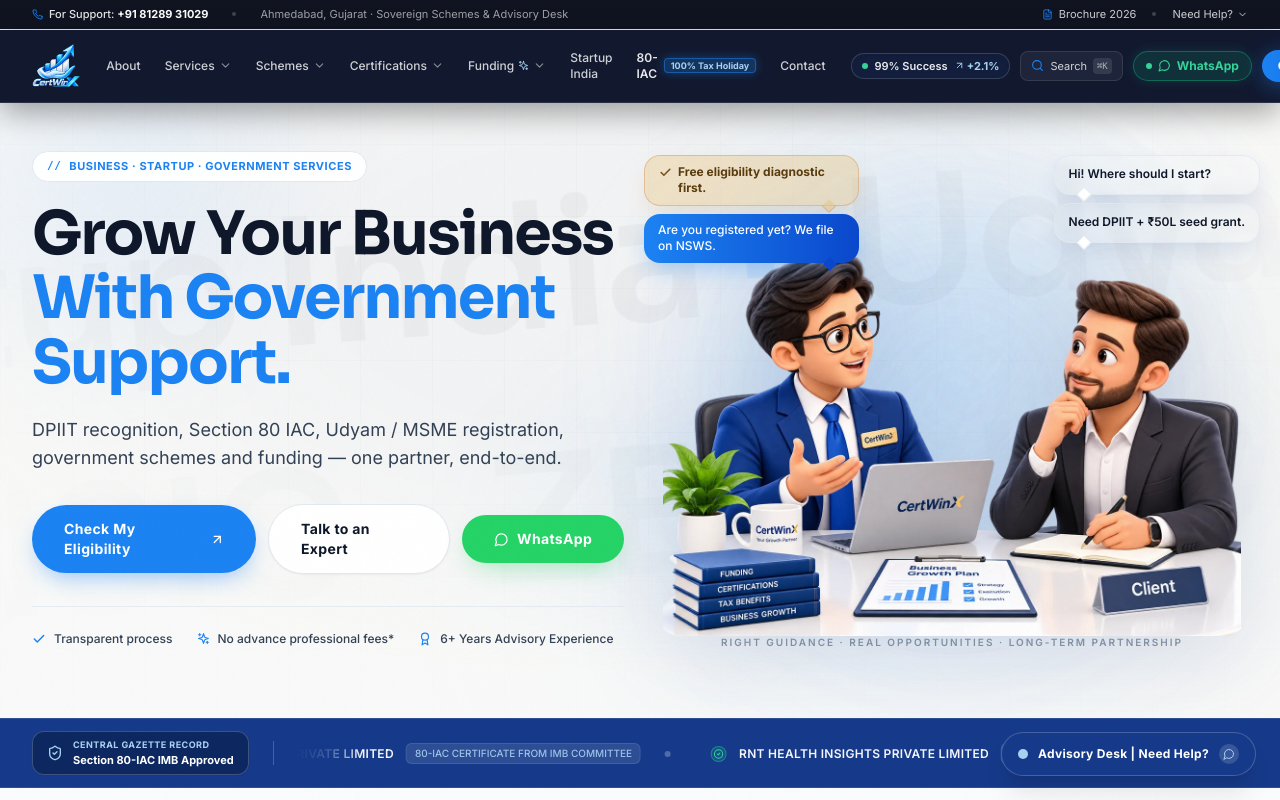
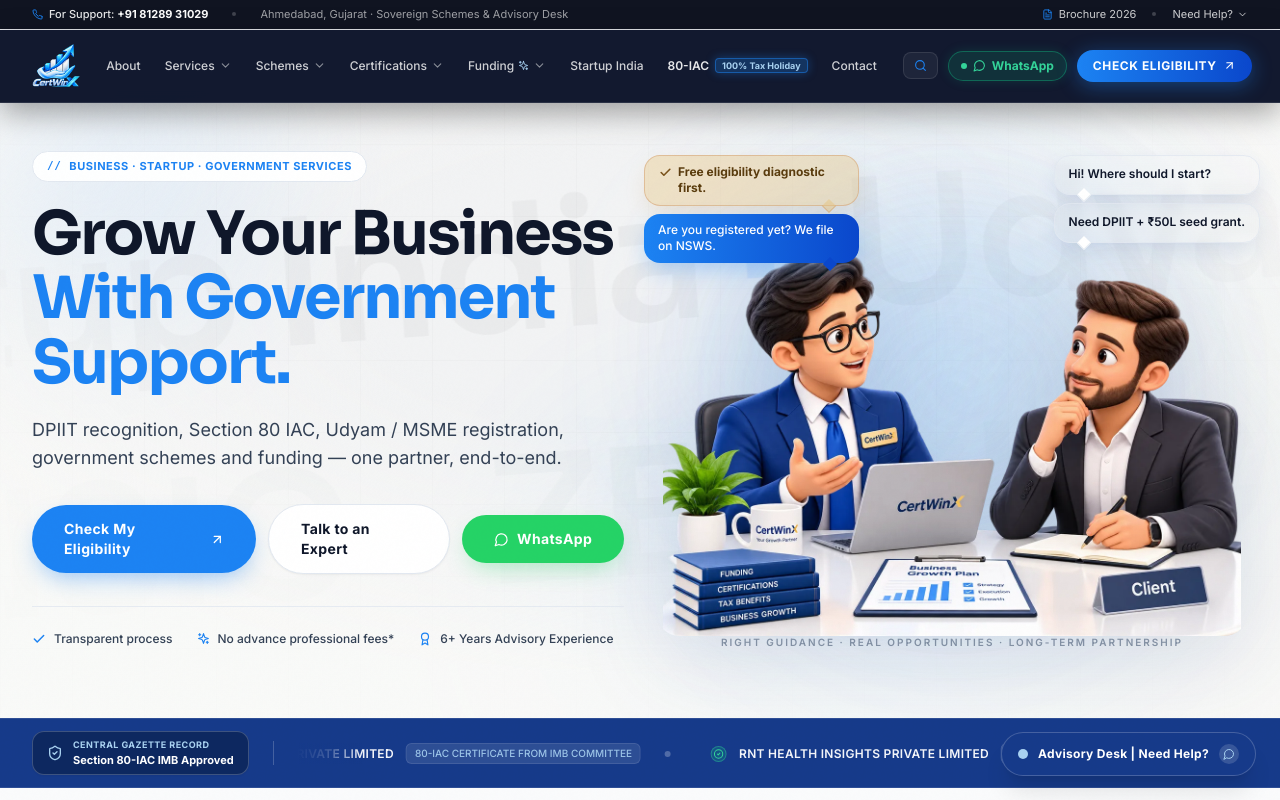
Before and after one commit to dipenzala/certwinx-platform, a React (Vite) app: page / in a window 1280 px wide. Shown: the top 800 px of the page. Built offline with nearby package versions, Linux system fonts and the light colour scheme.

Commit message:
fix(header): prevent horizontal overflow on standard laptops by adding whitespace-nowrap and showing metric capsule on 2xl

```diff
--- a/src/components/layout/Header.jsx
+++ b/src/components/layout/Header.jsx
@@ -315,12 +315,12 @@ export default function Header({ onMenuToggle }) {
               </div>
 
               {/* DESKTOP PRIMARY NAVIGATION */}
-              <nav className="hidden lg:flex items-center gap-0.5 xl:gap-1" aria-label="Main Navigation">
+              <nav className="hidden lg:flex items-center gap-0.5 xl:gap-1 text-xs" aria-label="Main Navigation">
 
                 {/* 1. About */}
                 <Link
                   to="/about"
-                  className={`px-2 xl:px-2.5 py-1.5 rounded-lg text-xs font-medium transition-colors ${
+                  className={`px-2 xl:px-2.5 py-1.5 rounded-lg text-xs font-medium whitespace-nowrap transition-colors ${
                     location.pathname === '/about' ? 'text-[#1C83F3] font-bold bg-white/10' : 'text-white/80 hover:text-white hover:bg-white/5'
                   }`}
                 >
@@ -329,13 +329,13 @@ export default function Header({ onMenuToggle }) {
 
                 {/* 2. Services (Two-Panel Mega-Menu - CorporateMart Depth) */}
                 <div
-                  className="relative"
+                  className="relative shrink-0"
                   onMouseEnter={() => handleMouseEnter('services')}
                   onMouseLeave={handleMouseLeave}
                 >
                   <button
                     onClick={() => toggleDropdown('services')}
-                    className={`inline-flex items-center gap-1 px-2 xl:px-2.5 py-1.5 rounded-lg text-xs font-medium transition-colors cursor-pointer ${
+                    className={`inline-flex items-center gap-1 px-2 xl:px-2.5 py-1.5 rounded-lg text-xs font-medium whitespace-nowrap transition-colors cursor-pointer ${
                       activeDropdown === 'services' || location.pathname.startsWith('/services')
                         ? 'text-[#1C83F3] font-bold bg-white/10'
                         : 'text-white/80 hover:text-white hover:bg-white/5'
@@ -453,13 +453,13 @@ export default function Header({ onMenuToggle }) {
 
                 {/* 3. Schemes (Dropdown) */}
                 <div
-                  className="relative"
+                  className="relative shrink-0"
                   onMouseEnter={() => handleMouseEnter('schemes')}
                   onMouseLeave={handleMouseLeave}
                 >
                   <button
                     onClick={() => toggleDropdown('schemes')}
-                    className={`inline-flex items-center gap-1 px-2 xl:px-2.5 py-1.5 rounded-lg text-xs font-medium transition-colors cursor-pointer ${
+                    className={`inline-flex items-center gap-1 px-2 xl:px-2.5 py-1.5 rounded-lg text-xs font-medium whitespace-nowrap transition-colors cursor-pointer ${
                       activeDropdown === 'schemes' || location.pathname.startsWith('/schemes')
                         ? 'text-[#1C83F3] font-bold bg-white/10'
                         : 'text-white/80 hover:text-white hover:bg-white/5'
@@ -515,13 +515,13 @@ export default function Header({ onMenuToggle }) {
 
                 {/* 4. Certifications (Dropdown) */}
                 <div
-                  className="relative"
+                  className="relative shrink-0"
                   onMouseEnter={() => handleMouseEnter('certifications')}
                   onMouseLeave={handleMouseLeave}
                 >
                   <button
                     onClick={() => toggleDropdown('certifications')}
-                    className={`inline-flex items-center gap-1 px-2 xl:px-2.5 py-1.5 rounded-lg text-xs font-medium transition-colors cursor-pointer ${
+                    className={`inline-flex items-center gap-1 px-2 xl:px-2.5 py-1.5 rounded-lg text-xs font-medium whitespace-nowrap transition-colors cursor-pointer ${
                       activeDropdown === 'certifications' || location.pathname.startsWith('/certifications')
                         ? 'text-[#1C83F3] font-bold bg-white/10'
                         : 'text-white/80 hover:text-white hover:bg-white/5'
@@ -580,13 +580,13 @@ export default function Header({ onMenuToggle }) {
 
                 {/* 5. Funding (Dropdown) */}
                 <div
-                  className="relative"
+                  className="relative shrink-0"
                   onMouseEnter={() => handleMouseEnter('funding')}
                   onMouseLeave={handleMouseLeave}
                 >
                   <button
                     onClick={() => toggleDropdown('funding')}
-                    className={`inline-flex items-center gap-1 px-2 xl:px-2.5 py-1.5 rounded-lg text-xs font-medium transition-colors cursor-pointer ${
+                    className={`inline-flex items-center gap-1 px-2 xl:px-2.5 py-1.5 rounded-lg text-xs font-medium whitespace-nowrap transition-colors cursor-pointer ${
                       activeDropdown === 'funding' || location.pathname.startsWith('/funding')
                         ? 'text-[#1C83F3] font-bold bg-white/10'
                         : 'text-white/80 hover:text-white hover:bg-white/5'
@@ -647,7 +647,7 @@ export default function Header({ onMenuToggle }) {
                 {/* 6. Startup India (DPIIT) */}
                 <Link
                   to="/startup"
-                  className={`px-2 xl:px-2.5 py-1.5 rounded-lg text-xs font-medium transition-colors ${
+                  className={`px-2 xl:px-2.5 py-1.5 rounded-lg text-xs font-medium whitespace-nowrap transition-colors ${
                     location.pathname === '/startup' ? 'text-[#1C83F3] font-bold bg-white/10' : 'text-white/80 hover:text-white hover:bg-white/5'
                   }`}
                 >
@@ -657,13 +657,13 @@ export default function Header({ onMenuToggle }) {
                 {/* 7. 80-IAC (Tax Holiday Pill with Glowing Badge) */}
                 <Link
                   to="/eligibility/80-iac"
-                  className={`inline-flex items-center gap-1.5 px-2 xl:px-2.5 py-1.5 rounded-lg text-xs font-semibold transition-all ${
+                  className={`inline-flex items-center gap-1.5 px-2 xl:px-2.5 py-1.5 rounded-lg text-xs font-semibold whitespace-nowrap transition-all ${
                     location.pathname === '/eligibility/80-iac'
                       ? 'text-[#1C83F3] font-bold bg-white/10'
                       : 'text-white/90 hover:text-white hover:bg-white/5'
                   }`}
                 >
-                  <span>80-IAC</span>
+                  <span className="whitespace-nowrap">80-IAC</span>
                   <span className="inline-flex items-center px-1.5 py-0.5 rounded text-[9px] font-bold bg-[#1C83F3]/25 border border-[#1C83F3]/50 text-sky shadow-[0_0_10px_rgba(28,131,243,0.35)] leading-none whitespace-nowrap">
                     100% Tax Holiday
                   </span>
@@ -672,7 +672,7 @@ export default function Header({ onMenuToggle }) {
                 {/* 8. Contact */}
                 <Link
                   to="/contact"
-                  className={`px-2 xl:px-2.5 py-1.5 rounded-lg text-xs font-medium transition-colors ${
+                  className={`px-2 xl:px-2.5 py-1.5 rounded-lg text-xs font-medium whitespace-nowrap transition-colors ${
                     location.pathname === '/contact' ? 'text-[#1C83F3] font-bold bg-white/10' : 'text-white/80 hover:text-white hover:bg-white/5'
                   }`}
                 >
@@ -684,11 +684,11 @@ export default function Header({ onMenuToggle }) {
               {/* ACTIONS RIGHT: Metric Capsule, Search, WhatsApp Desk, Check Eligibility CTA, Mobile Hamburger */}
               <div className="flex items-center gap-2 xl:gap-2.5 shrink-0">
 
-                {/* LIVE METRIC CAPSULE (As seen in Live certwinx.com benchmark) */}
-                <div className="hidden xl:flex items-center gap-1.5 px-2.5 py-1 rounded-full bg-[#131E3D] border border-white/15 text-xs text-white shadow-inner">
+                {/* LIVE METRIC CAPSULE (Visible on 2XL wide screens 1536px+ so standard laptops never overflow) */}
+                <div className="hidden 2xl:flex items-center gap-1.5 px-2.5 py-1 rounded-full bg-[#131E3D] border border-white/15 text-xs text-white shadow-inner shrink-0">
                   <span className="w-1.5 h-1.5 rounded-full bg-emerald-400 animate-pulse shrink-0" />
-                  <span className="font-semibold text-[11px] text-white/90">99% Success</span>
-                  <span className="text-[11px] text-[#A9D2F1] font-bold flex items-center gap-0.5">
+                  <span className="font-semibold text-[11px] text-white/90 whitespace-nowrap">99% Success</span>
+                  <span className="text-[11px] text-[#A9D2F1] font-bold flex items-center gap-0.5 whitespace-nowrap">
                     <ArrowUpRight size={11} />
                     <span>+2.1%</span>
                   </span>
@@ -697,12 +697,12 @@ export default function Header({ onMenuToggle }) {
                 {/* GLOBAL SEARCH TRIGGER */}
                 <button
                   onClick={() => setSearchOpen(true)}
-                  className="hidden lg:flex items-center gap-1.5 px-2.5 py-1.5 rounded-lg bg-white/5 hover:bg-white/10 border border-white/10 text-white/80 hover:text-white transition-colors cursor-pointer text-xs"
+                  className="hidden lg:flex items-center gap-1.5 p-1.5 xl:px-2.5 xl:py-1.5 rounded-lg bg-white/5 hover:bg-white/10 border border-white/10 text-white/80 hover:text-white transition-colors cursor-pointer text-xs shrink-0"
                   aria-label="Search CertWinX services"
                 >
                   <Search size={13} className="text-[#1C83F3]" />
-                  <span className="hidden xl:inline text-[11px]">Search</span>
-                  <kbd className="hidden xl:inline-block px-1 py-0.2 rounded text-[9px] bg-white/10 text-white/60 font-mono">⌘K</kbd>
+                  <span className="hidden 2xl:inline text-[11px] whitespace-nowrap">Search</span>
+                  <kbd className="hidden 2xl:inline-block px-1 py-0.2 rounded text-[9px] bg-white/10 text-white/60 font-mono">⌘K</kbd>
                 </button>
 
                 {/* WhatsApp Advisory Desk (Live Site Style) */}
@@ -710,7 +710,7 @@ export default function Header({ onMenuToggle }) {
                   href={getWhatsAppLink('Website Header Enquiry')}
                   target="_blank"
                   rel="noopener noreferrer"
-                  className="hidden md:inline-flex items-center gap-1.5 px-3 py-1.5 rounded-full bg-emerald-500/15 text-emerald-400 border border-emerald-500/40 hover:bg-emerald-500/25 text-xs font-bold transition-all shadow-[0_0_12px_rgba(16,185,129,0.15)]"
+                  className="hidden md:inline-flex items-center gap-1.5 px-3 py-1.5 rounded-full bg-emerald-500/15 text-emerald-400 border border-emerald-500/40 hover:bg-emerald-500/25 text-xs font-bold whitespace-nowrap transition-all shadow-[0_0_12px_rgba(16,185,129,0.15)] shrink-0"
                   aria-label="Contact CertWinX on WhatsApp"
                 >
                   <span className="w-1.5 h-1.5 rounded-full bg-emerald-400 animate-pulse" />
@@ -718,10 +718,10 @@ export default function Header({ onMenuToggle }) {
                   <span>WhatsApp</span>
                 </a>
 
-                {/* Primary CTA: CHECK ELIGIBILITY (Adjusted with right breathing margin so it never touches screen edge) */}
+                {/* Primary CTA: CHECK ELIGIBILITY (Guaranteed inside screen bounds with zero clipping) */}
                 <Link
                   to="/eligibility"
-                  className="hidden sm:inline-flex items-center gap-1.5 px-3.5 py-1.5 sm:px-4 sm:py-2 rounded-full bg-gradient-to-r from-[#1C83F3] to-[#0A47CC] hover:from-[#2B92FF] hover:to-[#1656E8] text-white text-xs font-bold uppercase tracking-wider shadow-[0_4px_20px_rgba(28,131,243,0.4)] hover:shadow-[0_6px_25px_rgba(28,131,243,0.6)] hover:scale-102 transition-all shrink-0 mr-1 sm:mr-3"
+                  className="hidden sm:inline-flex items-center gap-1.5 px-3.5 py-1.5 sm:px-4 sm:py-2 rounded-full bg-gradient-to-r from-[#1C83F3] to-[#0A47CC] hover:from-[#2B92FF] hover:to-[#1656E8] text-white text-xs font-bold uppercase tracking-wider whitespace-nowrap shadow-[0_4px_20px_rgba(28,131,243,0.4)] hover:shadow-[0_6px_25px_rgba(28,131,243,0.6)] hover:scale-102 transition-all shrink-0 mr-1 sm:mr-3"
                 >
                   <span>CHECK ELIGIBILITY</span>
                   <ArrowUpRight size={13} />
```
